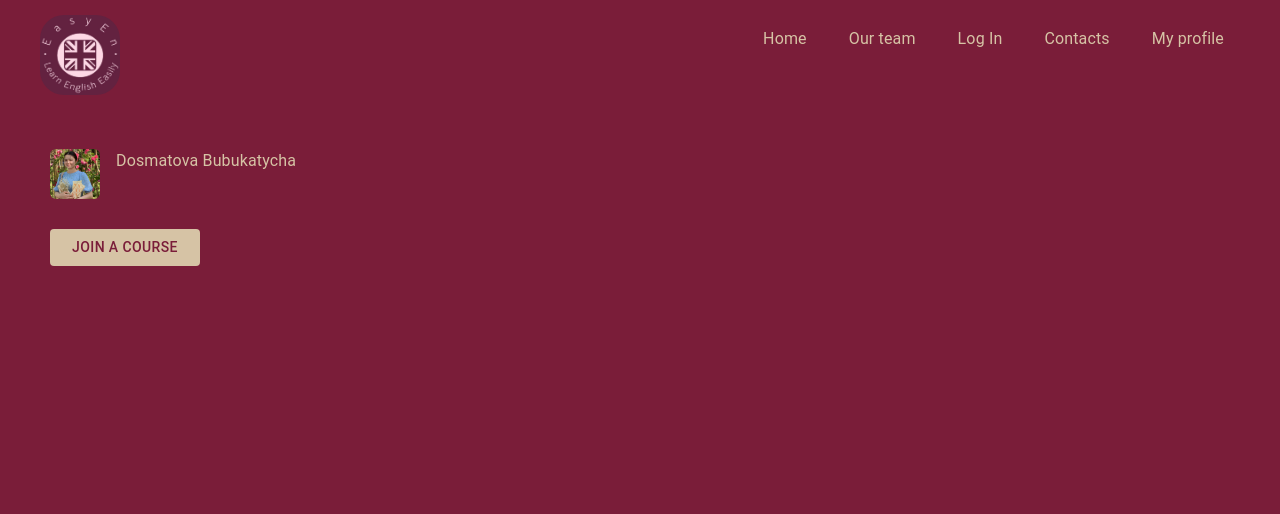
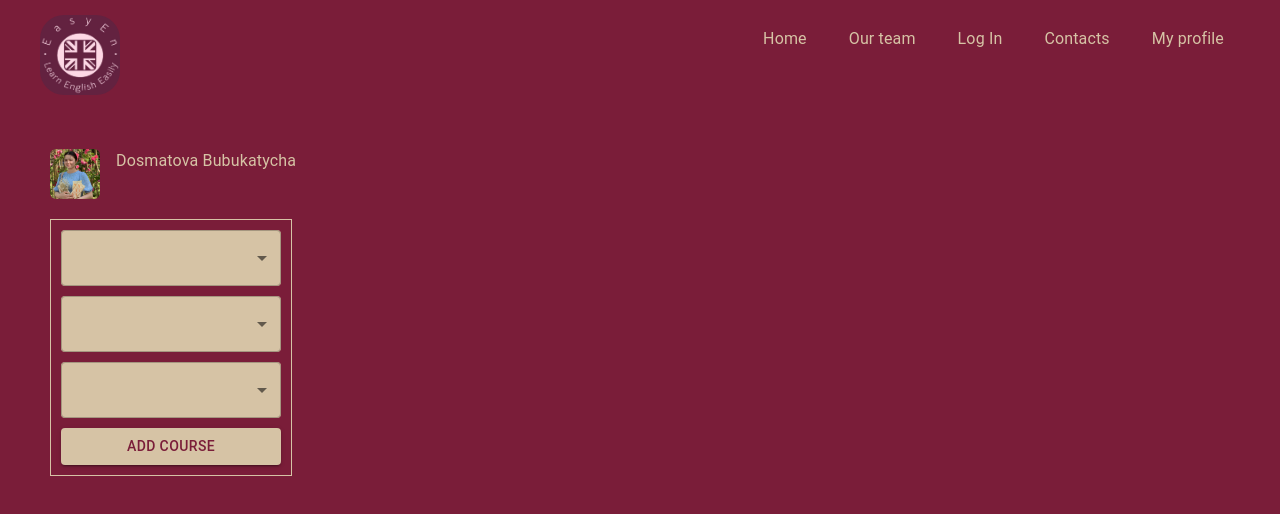
Before and after one commit to Katycha/easyen-courses, a Next.js app: page /myprofile in a window 1280 px wide. Shown: the top 514 px of the page. Built offline with nearby package versions, Linux system fonts and the light colour scheme.

Commit message:
Project is over i hope

```diff
--- a/package.json
+++ b/package.json
@@ -20,7 +20,8 @@
     "react": "^18",
     "react-dom": "^18",
     "react-i18next": "^14.0.3",
-    "sonner": "^1.4.0"
+    "sonner": "^1.4.0",
+    "uuid": "^9.0.1"
   },
   "devDependencies": {
     "autoprefixer": "^10.0.1",
--- a/src/app/myprofile/page.jsx
+++ b/src/app/myprofile/page.jsx
@@ -1,24 +1,61 @@
 "use client";
 
+import { v4 as uuidv4 } from "uuid";
 import React, { useState, useEffect } from "react";
 import Image from "next/image";
 import Katycha from "@/assets/Katycha.jpg";
-import Link from "next/link";
-import { Button, Typography } from "@mui/material";
+import { Box, Typography } from "@mui/material";
+import Form from "@/components/Form";
+import FormCard from "@/components/FormCard";
 
 const MyProfile = () => {
-  const [selectedTeacher, setSelectedTeacher] = useState(null);
+  const [courses, setCourses] = useState([]);
+  const [newCourse, setNewCourse] = useState({
+    teacher: "",
+    schedule: "",
+    price: "",
+  });
+
+  const handleAdd = () => {
+    setCourses((prevState) => [...prevState, { ...newCourse, id: uuidv4() }]);
+    setNewCourse({ teacher: "", schedule: "", price: "" });
+  };
+
+  const handleTeacherChange = (event) => {
+    setNewCourse((prevCourse) => ({
+      ...prevCourse,
+      teacher: event.target.value,
+    }));
+  };
+
+  const handleScheduleChange = (event) => {
+    setNewCourse((prevCourse) => ({
+      ...prevCourse,
+      schedule: event.target.value,
+    }));
+  };
+
+  const handlePriceChange = (event) => {
+    setNewCourse((prevCourse) => ({
+      ...prevCourse,
+      price: event.target.value,
+    }));
+  };
 
   useEffect(() => {
-    const teacherData = localStorage.getItem("teacher");
-    if (teacherData) {
-      setSelectedTeacher(JSON.parse(teacherData));
+    const storedCourses = localStorage.getItem("courses");
+    if (storedCourses) {
+      setCourses(JSON.parse(storedCourses));
     }
   }, []);
 
+  useEffect(() => {
+    localStorage.setItem("courses", JSON.stringify(courses));
+  }, [courses]);
+
   return (
     <div className="tw-bg-[#7a1d39] tw-p-[50px] tw-h-[100vh]">
-      <div className="tw-flex tw-flex-col tw-gap-y-[30px] tw-w-[300px]">
+      <div className="tw-gap-y-[30px] tw-w-[300px]">
         <div className="tw-border-1 tw-border-[#d6c3a5] tw-flex tw-gap-x-4">
           <Image
             src={Katycha}
@@ -29,11 +66,27 @@ const MyProfile = () => {
             Dosmatova Bubukatycha
           </Typography>
         </div>
-        <Link href="/ourteam">
-          <Button className="tw-bg-[#d6c3a5] tw-text-[#7a1d39] tw-w-[150px]">
-            Join a course
-          </Button>
-        </Link>
+      </div>
+      <div className="tw-flex tw-flex-col tw-pt-[20px] tw-gap-y-[40px] md:tw-flex md:tw-flex-row  md:tw-basis-1/3 md:tw-gap-x-[40px] md:tw-flex-wrap">
+        <Form
+          className="tw-w-[300px]"
+          handleAdd={handleAdd}
+          handleTeacherChange={handleTeacherChange}
+          handlePriceChange={handlePriceChange}
+          handleScheduleChange={handleScheduleChange}
+          teacher={newCourse.teacher}
+          price={newCourse.price}
+          schedule={newCourse.schedule}
+        />
+        {courses.map((course) => (
+          <FormCard
+            key={course.id}
+            title="Added course"
+            teacher={course.teacher}
+            schedule={course.schedule}
+            price={course.price}
+          />
+        ))}
       </div>
     </div>
   );
--- a/src/app/ourteam/page.jsx
+++ b/src/app/ourteam/page.jsx
@@ -92,11 +92,8 @@ const Ourteam = () => {
     },
   ];
 
-  const handleClick = (event) => {
+  const handleClick = () => {
     toast.success("Successfully joined!");
-
-    localStorage.setItem(`teacher_${teachers.id}`, JSON.stringify(teachers));
-    console.log(`teacher_${teachers.id}`);
   };
 
   return (
@@ -125,7 +122,7 @@ const Ourteam = () => {
               <Button
                 variant="contained"
                 className="tw-bg-[#d6c3a5] tw-text-[#7a1d39]"
-                onClick={handleClick(item)}
+                onClick={handleClick}
               >
                 join
               </Button>
--- /dev/null
+++ b/src/components/Form.jsx
@@ -0,0 +1,99 @@
+import { Button, MenuItem, Select } from "@mui/material";
+
+const Form = ({
+  handleAdd,
+  course,
+  teacher,
+  schedule,
+  price,
+  handleTeacherChange,
+  handlePriceChange,
+  handleScheduleChange,
+}) => {
+  const teachers = [
+    "Sapargul Abdinabieva",
+    "Syimyk Zhyrgalbekov",
+    "Benazir Baialieva",
+    "Aiperi Usman",
+    "Adina Tilek",
+    "Nursultan Asylov",
+  ];
+  const schedules = [
+    "Mn, Tu, Wd 10:00",
+    "Mn, Wd, Fr 13:00",
+    "Tu, Th, Sat 16:00",
+  ];
+  const prices = [
+    "100$/month(standard)",
+    "120$/month(medium)",
+    "150$/month(premium)",
+  ];
+
+  return (
+    <div className="tw-flex tw-flex-col tw-gap-[10px]  tw-border-[#d6c3a5] tw-border-[1px] tw-border-solid tw-w-[220px] tw-p-[10px]">
+      <Select
+        sx={{
+          background: "#d6c3a5",
+        }}
+        className="tw-text-[#7a1d39]"
+        labelId="te-label"
+        id="teacher"
+        name="teacher"
+        label="teacher"
+        value={teacher}
+        onChange={handleTeacherChange}
+      >
+        {teachers.map((cat) => (
+          <MenuItem key={cat} value={cat}>
+            {cat}
+          </MenuItem>
+        ))}
+      </Select>
+      <Select
+        sx={{
+          background: "#d6c3a5",
+        }}
+        className="tw-text-[#7a1d39]"
+        labelId="sche-label"
+        id="schedule"
+        name="schedule"
+        label="schedule"
+        value={schedule}
+        onChange={handleScheduleChange}
+      >
+        {schedules.map((cat) => (
+          <MenuItem key={cat} value={cat}>
+            {cat}
+          </MenuItem>
+        ))}
+      </Select>
+      <Select
+        sx={{
+          background: "#d6c3a5",
+        }}
+        className="tw-text-[#7a1d39]"
+        labelId="pri-label"
+        id="price"
+        name="price"
+        label="price"
+        value={price}
+        onChange={handlePriceChange}
+      >
+        {prices.map((cat) => (
+          <MenuItem key={cat} value={cat}>
+            {cat}
+          </MenuItem>
+        ))}
+      </Select>
+      <Button
+        onClick={handleAdd}
+        variant="contained"
+        className="tw-bg-[#d6c3a5] tw-text-[#7a1d39]"
+      >
+        Add course
+      </Button>
+    </div>
+  );
+};
+
+export default Form;
--- /dev/null
+++ b/src/components/FormCard.jsx
@@ -0,0 +1,46 @@
+import { Box, List, ListItem, ListItemText, Typography } from "@mui/material";
+
+const FormCard = ({ title, teacher, schedule, price }) => {
+  return (
+    <div className="">
+      <Box
+        sx={{
+          display: "flex",
+          flexDirection: "column",
+          columnGap: "10px",
+          border: "1px solid",
+          borderColor: "#d6c3a5",
+          width: "220px",
+          borderRadius: "20px",
+        }}
+      >
+        <List
+          sx={{
+            padding: "20px",
+          }}
+          subheader={
+            <Typography variant="h5" sx={{ color: "#d6c3a5" }}>
+              {title}
+            </Typography>
+          }
+        >
+          <>
+            <ListItem key={teacher}>
+              <ListItemText
+                className="tw-text-[#d6c3a5]"
+                primary={teacher}
+                secondary={
+                  <Typography sx={{ color: "#d6c3a5" }}>
+                    {schedule}, {price}
+                  </Typography>
+                }
+              />
+            </ListItem>
+          </>
+        </List>
+      </Box>
+    </div>
+  );
+};
+
+export default FormCard;
```
Also changed, not shown: 1 other file (tests, documents, lock files or other folders).
